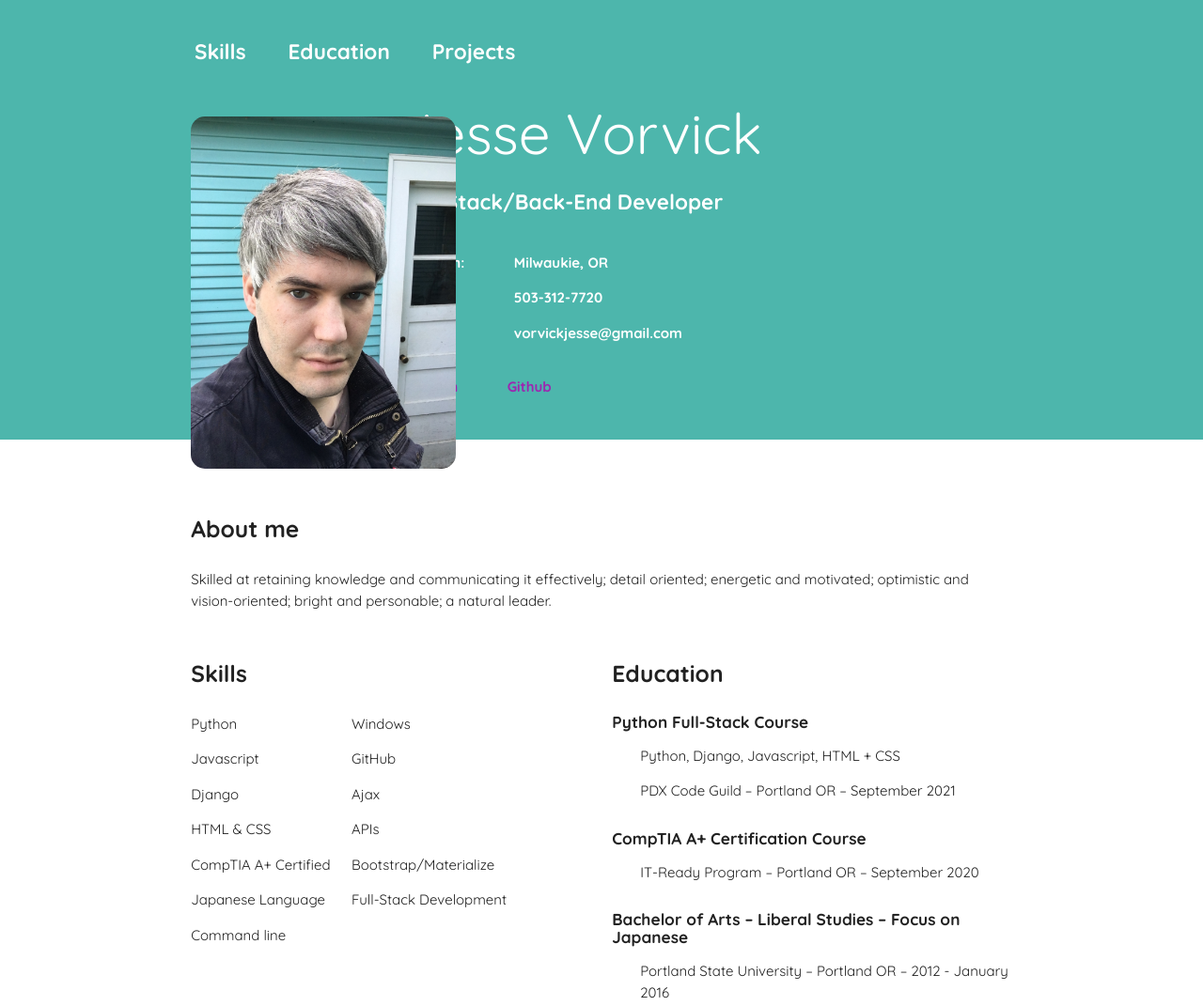
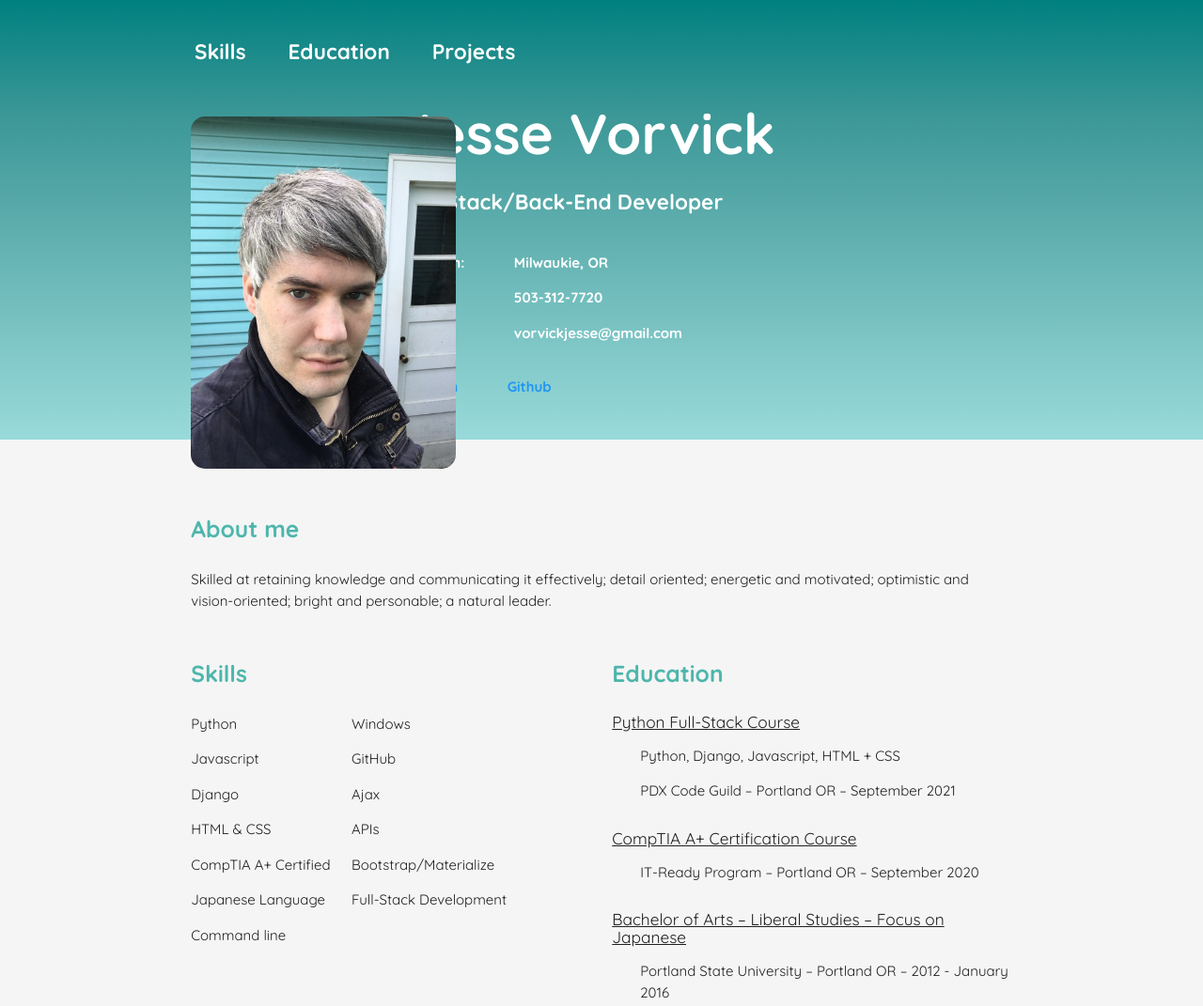
Before and after one commit to jvorvick/jvorvick.github.io, a plain HTML site: page index.html in a window 1280 px wide. Shown: the top 1071 px of the page at 94% size. Drawn offline with nearby package versions, Linux system fonts and the light colour scheme.

Commit message:
updated site

```diff
--- a/index.html
+++ b/index.html
@@ -13,7 +13,8 @@
    <script src="https://cdnjs.cloudflare.com/ajax/libs/materialize/1.0.0/js/materialize.min.js"></script>
 </head>
 <body>
-  <div class="top-page teal lighten-2">
+  <div id="top-background" class="top-page">
+    <!-- teal lighten-2 -->
     <div class="top-page-content container white-text">
       <div class="custom-header">
         <div class="custom-row">
@@ -28,7 +29,7 @@
         </div>
         <div id="main-info" class="col s9">
 
-            <h4 class="text1">Jesse Vorvick</h4>
+            <h4 id="name">Jesse Vorvick</h4>
             <p id="occupation">Full-Stack/Back-End Developer</p>
             <div class="row custom-info">
 
@@ -46,10 +47,10 @@
             </div>
             <div class="row">
               <div class="col">
-                <a class="purple-text profile-links" href="www.linkedin.com/in/jesse-vorvick">Linkedin</a>
+                <a class="blue-text profile-links" href="www.linkedin.com/in/jesse-vorvick">Linkedin</a>
               </div>
               <div id="github-link" class="col s6">
-                <a class="purple-text profile-links" href="https://github.com/jvorvick/jvorvick.github.io.git">Github</a>
+                <a class="blue-text profile-links" href="https://github.com/jvorvick/jvorvick.github.io.git">Github</a>
               </div>
             </div>
         </div>
@@ -61,13 +62,13 @@
       <div class="col">
         <br>
         <br>
-        <h5>About me</h5>
+        <h5 class="teal-text text-lighten-2">About me</h5>
         <p>Skilled at retaining knowledge and communicating it effectively; detail oriented; energetic and motivated; optimistic and vision-oriented; bright and personable; a natural leader.</p>
       </div>
     </div>
     <div class="row">
       <div id="skills" class="col s6">
-        <h5>Skills</h5>
+        <h5 class="teal-text text-lighten-2">Skills</h5>
         <div class="row">
           <div class="skill-column col">
             <p>Python</p>
@@ -113,7 +114,7 @@
           <h5>2008 - 2013</h5>
         </div> -->
 
-        <h5>Education</h5>
+        <h5 class="teal-text text-lighten-2">Education</h5>
         <h6>Python Full-Stack Course</h6>
         <div class="edu-info">
           <p>Python, Django, Javascript, HTML + CSS</p>
@@ -134,13 +135,16 @@
       </div>
     </div>
     <div id="projects" class="row">
-      <h5>Projects</h5>
+      <h5 class="teal-text text-lighten-2">Projects</h5>
       <h6>Game Picker - Solo Project</h6>
       <p>Aug 2021 - Sept 2021</p>
       <p>This app potentially serves as a database of all known video games and a way to help the user decide which game to play. It is searchable and can be filtered by console and genre. Clicking a button will pull up a random game. A profile can be created by the user. The user will have the option to search for games and add them to their own digital collection. They can then click “randomize” to draw from this collection. The user can also set filters for their own collection before clicking “randomize.” The app will randomize based on this filter.</p>
       <p>Tech Skills used: Python, Django, API, JavaScript, HTML, CSS, front-end framework (Materialize)</p>
-      <a href="http://inyo.pythonanywhere.com/gamepicker/" class="href">http://inyo.pythonanywhere.com/gamepicker/</a>
+      <a href="http://inyo.pythonanywhere.com/gamepicker/" class="blue-text href">http://inyo.pythonanywhere.com/gamepicker/</a>
     </div>
+  </div>
+  <div id="footer" class="">
+
   </div>
 </body>
 </html>
--- a/style.css
+++ b/style.css
@@ -7,6 +7,16 @@
 
 html {
   scroll-behavior: smooth;
+  background-color: #f5f5f5;
+}
+
+#top-background {
+  /* background-image: linear-gradient(to top, #f5f5f5, #ccd3e1, #97b6ca, #589bab, #008080); */
+  background-image: linear-gradient(to top, #4f8787, #438585, #358484, #238282, #008080);
+  background-image: linear-gradient(to top, #6d8b8b, #5c8888, #498686, #318383, #008080);
+  background-image: linear-gradient(to top, #a9b5b5, #8aa8a8, #699b9b, #458d8d, #008080);
+  background-image: linear-gradient(to top, #d6d6d6, #b6bdca, #88a7bb, #5194a4, #008080);
+  background-image: linear-gradient(to top, #99dada, #7bc3c3, #5cacac, #3a9696, #008080);
 }
 
 a {
@@ -101,7 +111,8 @@ h5 {
 }
 
 h6 {
-  font-weight: bold !important;
+  text-decoration: underline;
+  /* font-weight: bold !important; */
   /* font-size: 1.5rem !important; */
 }
 
@@ -110,16 +121,15 @@ h6 {
   margin-bottom: 2rem;
 }
 
-.text1 {
+#name {
   font-size: 4rem;
+  font-weight: bold !important;
 }
 
-.text2 {
-
-}
-
-.text3 {
-
+#footer {
+  height: 10rem;
+  margin-top: 5rem;
+  background-image: linear-gradient(to bottom, #99dada, #7bc3c3, #5cacac, #3a9696, #008080);
 }
 
 
```
